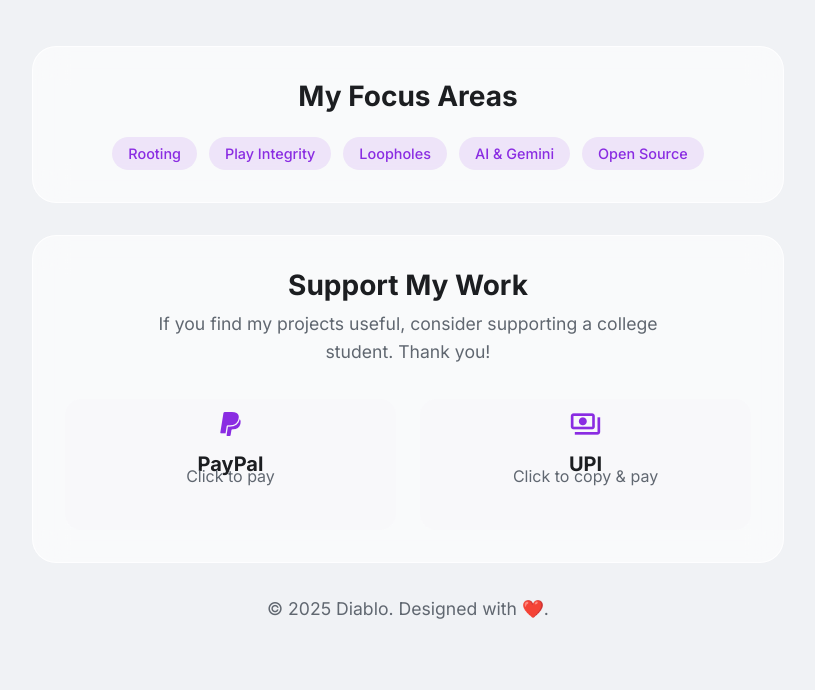
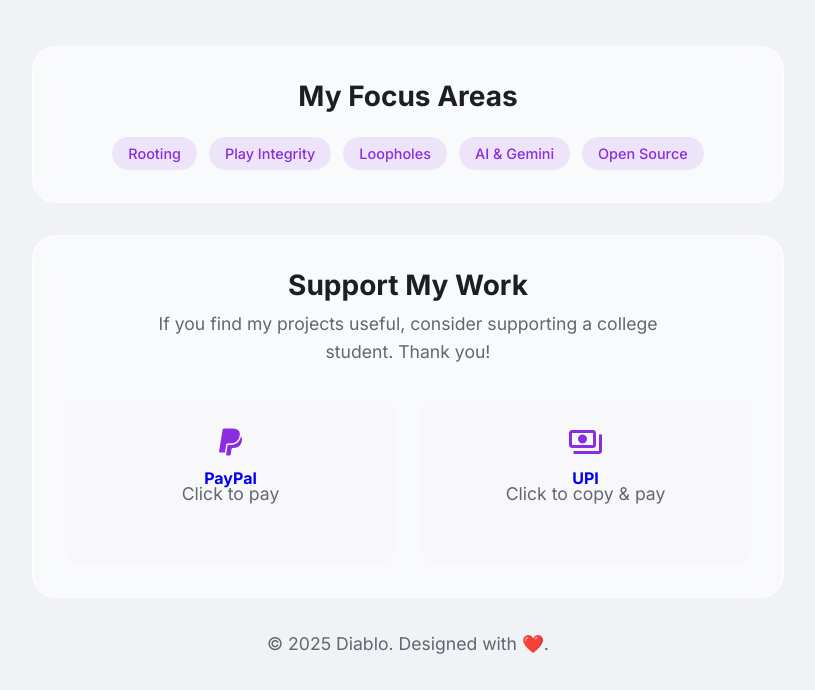
Before and after one commit to Diabloxvx/Diabloxvx.github.io, a plain HTML site: page index.html in a window 1280 px wide. Shown: the part 772-1462 px from the top of the page, without its empty margins (232-1047 px from the left). Before the commit the page ends 1427 px from the top, so only its background shows below. Drawn offline with Linux system fonts and the light colour scheme.

Commit message:
Update style.css

```diff
--- a/style.css
+++ b/style.css
@@ -189,28 +189,34 @@ p { color: var(--text-secondary); line-height: 1.6; font-size: 1.1rem; }
     grid-template-columns: repeat(auto-fit, minmax(12rem, 1fr));
     gap: 1.5rem;
 }
+/* AFTER */
 .support-card {
     background-color: color-mix(in srgb, var(--glass-bg), var(--bg-color) 40%);
     border: 1px solid transparent;
     border-radius: var(--border-radius-md);
-    padding: 0.5rem;
-    text-align: center;
+    padding: 1.5rem;
     text-decoration: none;
     cursor: pointer;
     position: relative;
     overflow: hidden;
     transition: transform var(--transition-speed) ease, border-color var(--transition-speed) ease, box-shadow var(--transition-speed) ease;
+
+    /* --- ADD THESE LINES --- */
+    display: flex;              /* Activates Flexbox */
+    flex-direction: column;     /* Stacks items vertically */
+    align-items: center;        /* Centers items horizontally */
+    gap: 0.5rem;                /* <-- This now controls all spacing! */
 }
 .support-card:hover {
     transform: translateY(-0.35rem);
     border-color: var(--highlight);
     box-shadow: 0 0 2rem var(--highlight) -1.5rem;
 }
-.card-icon { font-size: 2rem; color: var(--highlight); margin-bottom: 0.75rem; transition: color var(--transition-speed) ease; }
-.support-card h4 { font-size: 1.25rem; color: var(--text-primary); margin-bottom: 0.25rem; }
-.support-card p {
-    font-size: 1rem;
-    color: var(--text-secondary);
+.card-icon {
+    font-size: 2.25rem;
+    color: var(--highlight);
+    /* margin-bottom: 0.75rem; */ /* <-- DELETE or COMMENT OUT this line */
+    transition: color var(--transition-speed) ease;
 }
 .feedback-text {
     position: absolute;
```
